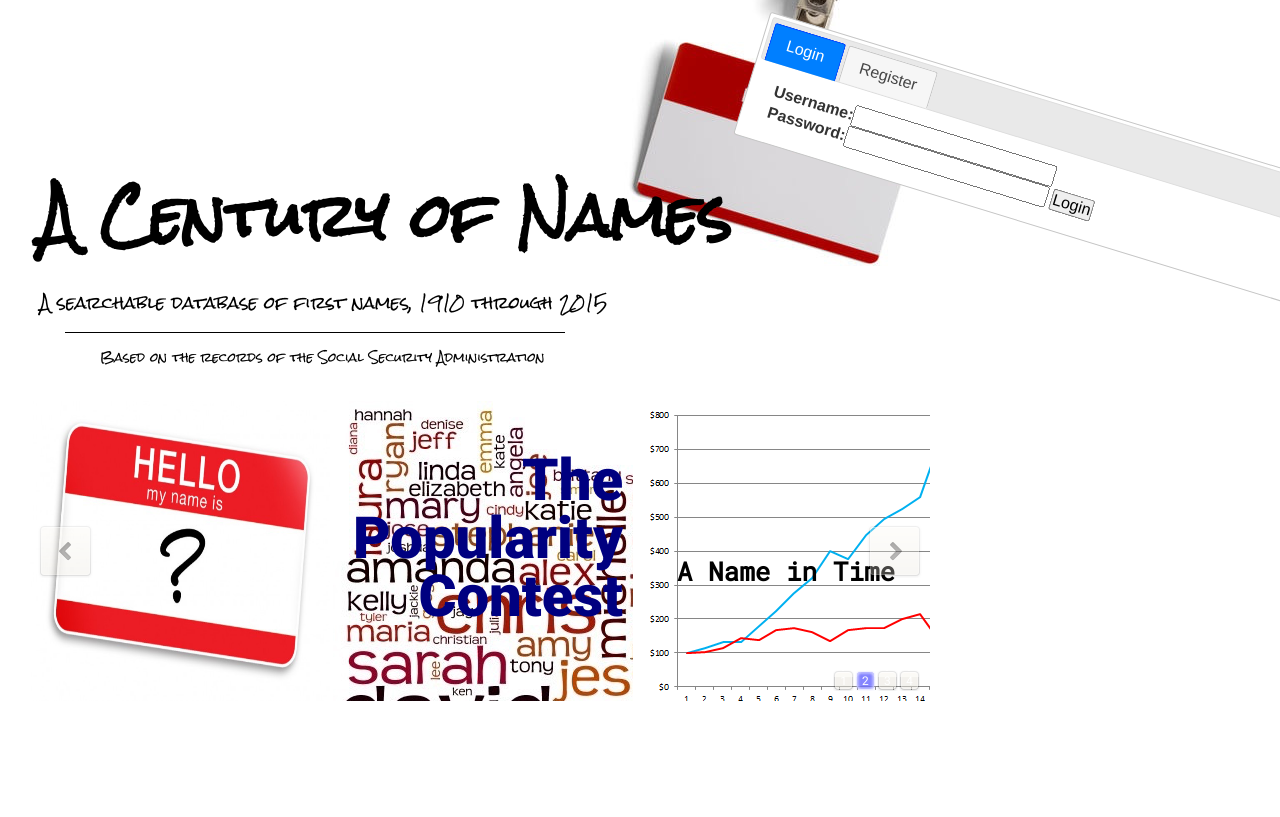
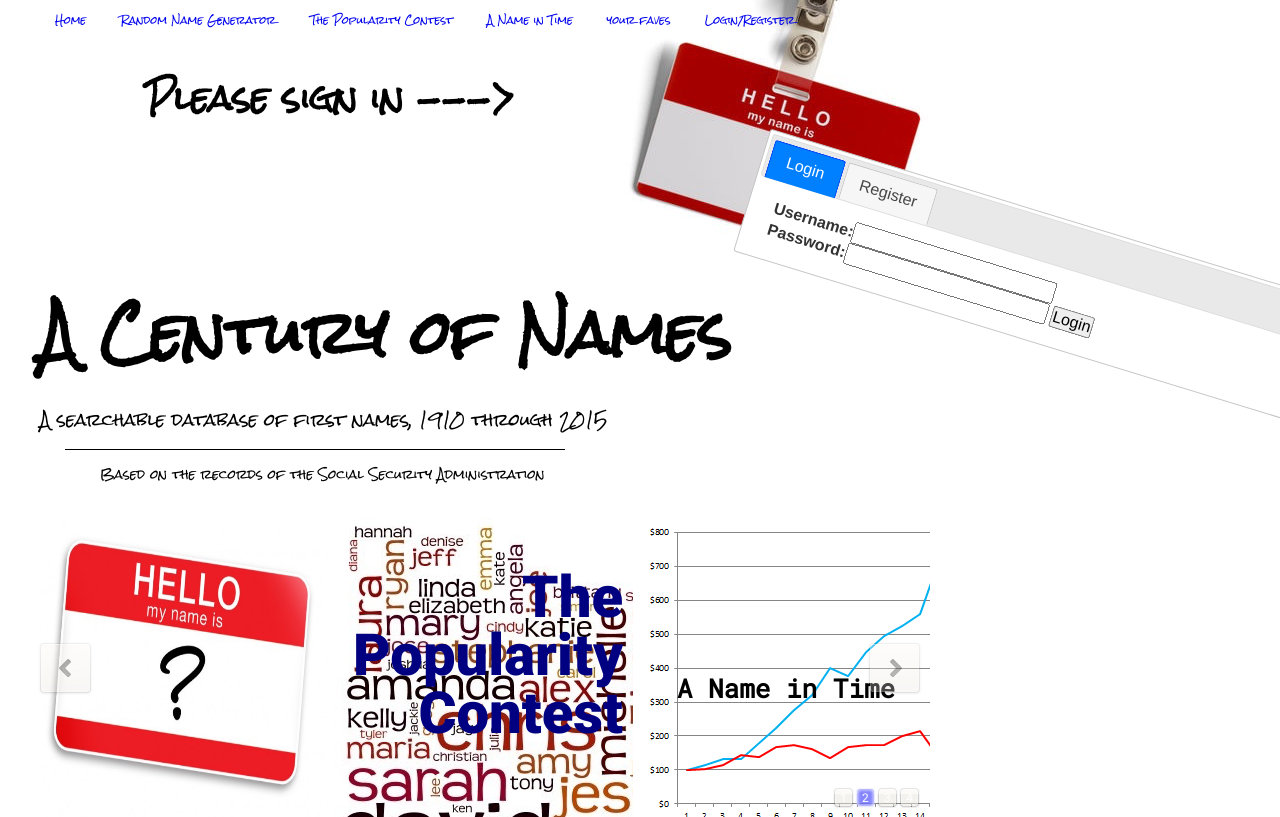
Before and after one commit to jupigare/babynames, a Django app: page /loginRegistration in a window 1280 px wide; the page is wider, and only the part inside the window is pictured. Shown: the top 817 px of that part. Before the commit the page ends 701 px from the top of that part, so only its background shows below. Run offline with Django 3.2, Linux system fonts and the light colour scheme; parts of the project's set-up code (start-up, migrations or seed data) failed here and were passed over; some libraries are stand-ins or nearby versions.

Commit message:
debug twython bug, and add user login check for fafaves list

```diff
--- a/baby_names/apps/faves/views.py
+++ b/baby_names/apps/faves/views.py
@@ -11,6 +11,10 @@ t = Twython(
 	)
 
 def index(request):
+	try:
+		request.session['id']
+	except:
+		return redirect(reverse('login:loginRegistration'))
 	names = Frequency.objects.all()
 	user = User.objects.get(id = request.session['id'])
 	userlist = Favorites.objects.filter(user_id = request.session['id'])
--- a/baby_names/apps/login/templates/login/home.html
+++ b/baby_names/apps/login/templates/login/home.html
@@ -82,7 +82,7 @@
       <div class="century" style="display: none;">
         <a href="{% url 'find:index' %}"><div class="position20">A Name in Time</div></a>
       </div>
-      <div class="twits">
+      <!-- <div class="twits">
         <div class="permMark">Daily Twitter Picks</div>
         <div class="parens">&nbsp; &nbsp; Data from <a href="https://twitter.com/babynamesdaily" target="_blank">@babynamesdaily</a></div>
         <table>
@@ -102,7 +102,7 @@
         </tr>
         {% endfor %}
         </table>
-      </div>
+      </div> -->
       <a data-u="any" href="http://www.jssor.com" style="display:none">Carousel</a>
   </div>
   <!-- Bullet Navigator -->
--- a/baby_names/apps/login/templates/login/index.html
+++ b/baby_names/apps/login/templates/login/index.html
@@ -21,10 +21,38 @@
         $( "#tabs" ).tabs();
     } );
 </script>
+<style type="text/css">
+  .topNav {
+  font-size: 10px;
+  position: relative;
+  top: -20px;
+  left: -50px;
+  height: 40px;
+  line-height: 40px;
+  padding-left: 50px;
+}
+.topNav a {
+  text-decoration: none;
+  margin: 15px;
+}
+</style>
 </head>
 <body>
+<div class="topNav">
+    <a href="{% url 'login:home' %}">Home</a>
+    <a href="{% url 'rand:index' %}">Random Name Generator</a>
+    <a href="{% url 'pop:index' %}">The Popularity Contest</a>
+    <a href="{% url 'find:index' %}">A Name in Time</a>
+    <a href="{% url 'faves:index' %}">your faves</a>
+    {% if 'id' in request.session %}
+    <a href="{% url 'login:logout' %}">Logout</a>
+    {% else %}
+    <a href="{% url 'login:loginRegistration' %}">Login/Register</a>
+    {% endif %}
+  </div>
 <img class="blanktag" src="{% static 'login/img/blanktag.png' %}" />
 
+<h1>&nbsp &nbsp &nbsp &nbsp Please sign in ---> </h1>
 <div id="tabs" class="user">
   <ul>
     <li><a href="#tabs-1">Login</a></li>
--- a/baby_names/apps/login/views.py
+++ b/baby_names/apps/login/views.py
@@ -35,23 +35,23 @@ def login(request):
 	return redirect('/loginRegistration')
 
 def home(request):
-	results = t.search(q="#babynamesdaily", count = 10)
-	all_tweets = results['statuses']
-	allTweets=[]
-	for tw in all_tweets:
-		eachTweet = tw['text'].split('\n')
-		temp = []
-		for i in eachTweet:
-			i = i.encode()
-			temp2=i.split(':')
-			if temp2 == ['Gender', ' GIRL']:
-				temp2 = ['Gender', 'Female']
-			elif temp2 == ['Gender', ' BOY']:
-				temp2 = ['Gender', 'Male']
-			temp.append(temp2)
-		allTweets.append([temp[0][1].strip(),temp[1][1].strip(),temp[2][1],temp[3][1]])
-	context = {'all_tweets':allTweets}
-	return render(request, 'login/home.html', context)
+	# results = t.search(q="#babynamesdaily", count = 10)
+	# all_tweets = results['statuses']
+	# allTweets=[]
+	# for tw in all_tweets:
+	# 	eachTweet = tw['text'].split('\n')
+	# 	temp = []
+	# 	for i in eachTweet:
+	# 		i = i.encode()
+	# 		temp2=i.split(':')
+	# 		if temp2 == ['Gender', ' GIRL']:
+	# 			temp2 = ['Gender', 'Female']
+	# 		elif temp2 == ['Gender', ' BOY']:
+	# 			temp2 = ['Gender', 'Male']
+	# 		temp.append(temp2)
+	# 	allTweets.append([temp[0][1].strip(),temp[1][1].strip(),temp[2][1],temp[3][1]])
+	# context = {'all_tweets':allTweets}
+	return render(request, 'login/home.html')
 
 def logout(request):
 	request.session.flush()
```
